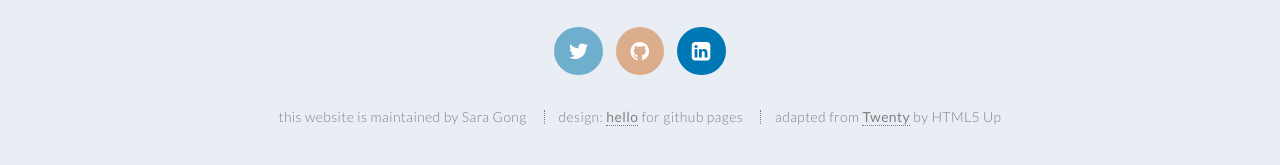
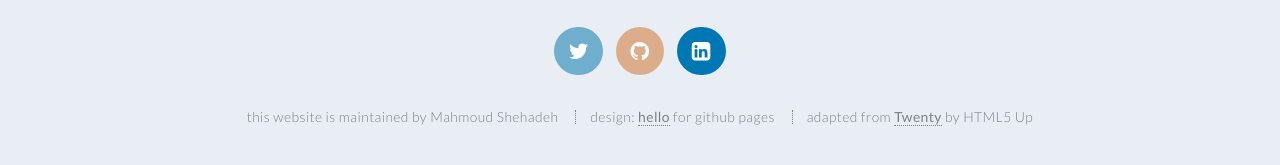
Before and after one commit to shehadeh7/shehadeh7.github.io, a Jekyll site: the page built from index.md, in a window 1280 px wide and 900 px high, scrolled down 5491 px. Shown: the part 707-872 px from the top of the window. Built offline with Jekyll 4.4.1, drawn with Linux system fonts in a browser that asks for light colours; part of the change alters nothing that is shown.

Commit message:
Update _config.yml

```diff
--- a/_config.yml
+++ b/_config.yml
@@ -1,10 +1,10 @@
 # _config.yml
 
 # required, replace with your own information -----
-title: Hello for Github Pages
-author: Sara Gong
+title: Mahmoud Shehadeh
+author: Mahmoud Shehadeh
 description: >
-  A minimalist template for designing a personal GitHub Pages website - without typing a single line of code.
+  Personal Website
 baseurl: ""
 
 plugins:
```
